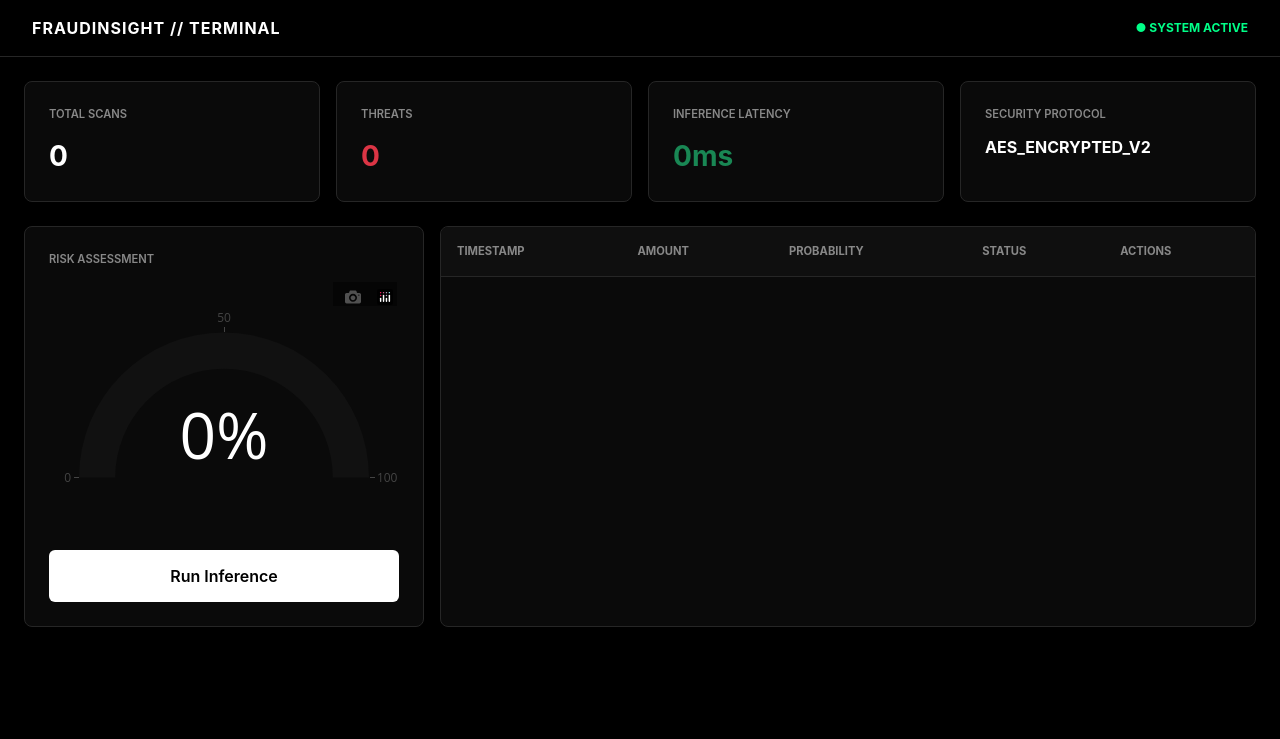
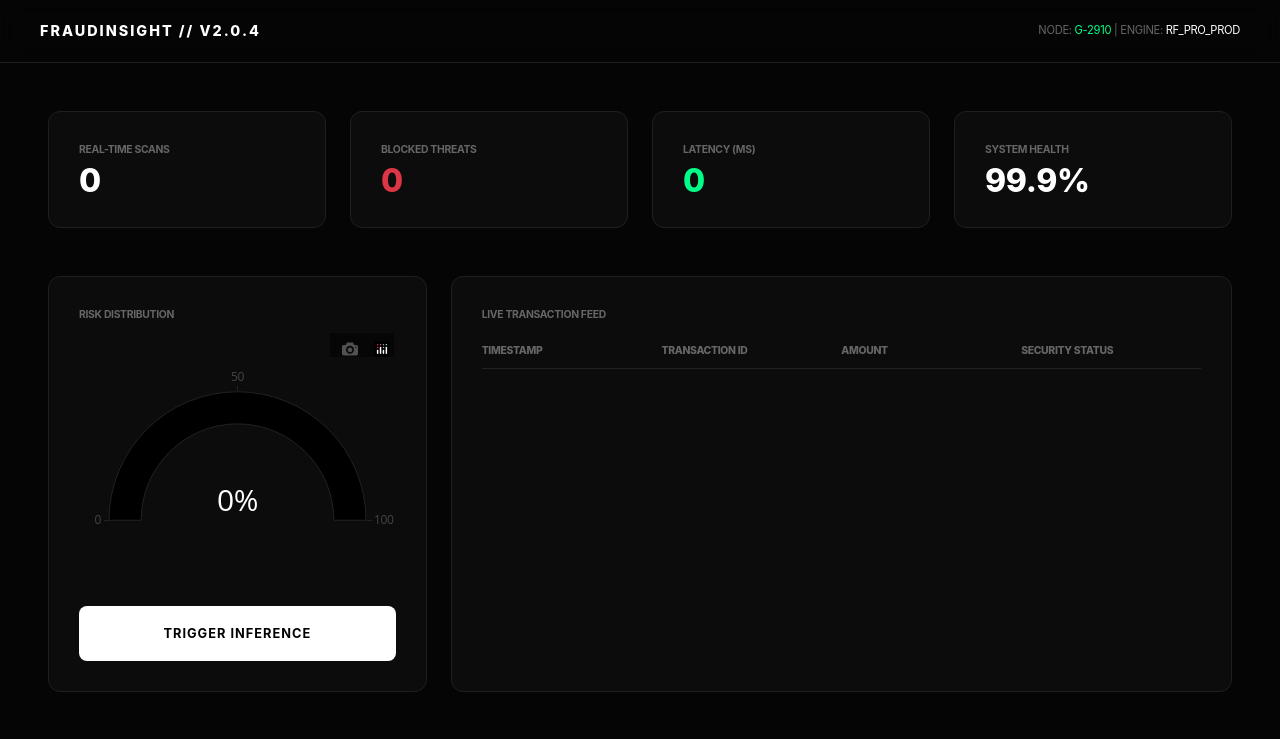
Before and after one commit to DynamicKarabo/FraudInsight-ML, a Django app: page /dashboard/ in a window 1280 px wide. Shown: the top 739 px of the page. Run offline with Django 5.2, Linux system fonts and the light colour scheme; lists and menus that the app fills with data are empty; some libraries are stand-ins or nearby versions.

Commit message:
feat: Introduce dashboard.html for a fraud insight UI with dynamic stats, a risk gauge, and a transaction feed.

```diff
--- a/dashboard/templates/dashboard/dashboard.html
+++ b/dashboard/templates/dashboard/dashboard.html
@@ -3,214 +3,294 @@
 
 <head>
     <meta charset="UTF-8">
-    <title>FraudInsight Pro | Terminal</title>
+    <meta name="viewport" content="width=device-width, initial-scale=1.0">
+    <title>FRAUDINSIGHT | TERMINAL</title>
     <link href="https://cdn.jsdelivr.net/npm/bootstrap@5.3.0/dist/css/bootstrap.min.css" rel="stylesheet">
     <script src="https://cdn.plot.ly/plotly-latest.min.js"></script>
     <style>
         :root {
-            --bg: #000;
-            --card: #0a0a0a;
-            --border: #262626;
-            --text: #fff;
-            --muted: #888;
+            --bg: #050505;
+            --card: #0c0c0c;
+            --border: #1f1f1f;
+            --text: #ffffff;
+            --muted: #666666;
             --danger: #ff3333;
             --success: #00ff88;
+            --accent: #ffffff;
         }
 
         body {
-            background: var(--bg);
+            background-color: var(--bg);
             color: var(--text);
-            font-family: -apple-system, sans-serif;
-            margin: 0;
+            font-family: 'Inter', -apple-system, sans-serif;
+            letter-spacing: -0.02em;
+            overflow-x: hidden;
         }
 
+        /* Top Navigation */
         .v-nav {
             border-bottom: 1px solid var(--border);
-            padding: 16px 32px;
+            padding: 20px 40px;
             display: flex;
             justify-content: space-between;
             align-items: center;
+            background: rgba(5, 5, 5, 0.8);
+            backdrop-filter: blur(10px);
+            position: sticky;
+            top: 0;
+            z-index: 100;
         }
 
+        .v-logo {
+            font-weight: 800;
+            font-size: 0.9rem;
+            letter-spacing: 2px;
+        }
+
+        /* Dashboard Grid */
         .v-card {
             background: var(--card);
             border: 1px solid var(--border);
-            border-radius: 8px;
-            padding: 24px;
+            border-radius: 12px;
+            padding: 30px;
             height: 100%;
+            transition: border 0.3s ease;
+        }
+
+        .v-card:hover {
+            border-color: #333;
         }
 
         .v-label {
             color: var(--muted);
-            font-size: 0.7rem;
+            font-size: 0.65rem;
             text-transform: uppercase;
-            font-weight: 600;
-            margin-bottom: 12px;
+            font-weight: 700;
+            margin-bottom: 8px;
         }
 
         .v-stat {
-            font-size: 1.75rem;
-            font-weight: 700;
+            font-size: 2rem;
+            font-weight: 800;
+            line-height: 1;
         }
 
-        .btn-vercel {
-            background: #fff;
+        /* Inference Button */
+        .btn-main {
+            background: var(--accent);
             color: #000;
-            font-weight: 600;
+            font-weight: 700;
             border: none;
-            padding: 14px;
-            border-radius: 6px;
+            padding: 18px;
+            border-radius: 8px;
             width: 100%;
-            margin-top: 20px;
-            transition: all 0.2s;
+            margin-top: 25px;
+            text-transform: uppercase;
+            font-size: 0.8rem;
+            letter-spacing: 1px;
+            transition: all 0.2s cubic-bezier(0.4, 0, 0.2, 1);
         }
 
-        .btn-vercel:disabled {
-            background: #333;
-            color: #666;
+        .btn-main:hover {
+            transform: scale(1.02);
+            opacity: 0.9;
+        }
+
+        .btn-main:active {
+            transform: scale(0.98);
+        }
+
+        .btn-main:disabled {
+            background: #222;
+            color: #555;
             cursor: not-allowed;
         }
 
-        .table {
-            color: var(--text);
-            width: 100%;
-            border-collapse: collapse;
+        /* Activity Feed */
+        .feed-container {
+            max-height: 500px;
+            overflow-y: auto;
+            scrollbar-width: none;
+            /* Firefox */
         }
 
-        .table thead th {
-            background: #0f0f0f;
-            border-bottom: 1px solid var(--border);
-            color: var(--muted);
-            font-size: 0.7rem;
-            padding: 16px;
-            text-align: left;
+        .feed-container::-webkit-scrollbar {
+            display: none;
         }
 
-        .table td {
+        .feed-item {
+            display: grid;
+            grid-template-columns: 1fr 1fr 1fr 1fr;
+            padding: 16px 0;
             border-bottom: 1px solid var(--border);
-            padding: 16px;
-            font-size: 0.85rem;
+            animation: slideIn 0.4s ease-out forwards;
         }
 
-        @keyframes fadeIn {
+        @keyframes slideIn {
             from {
                 opacity: 0;
+                transform: translateX(10px);
             }
 
             to {
                 opacity: 1;
+                transform: translateX(0);
             }
         }
 
-        .new-row {
-            animation: fadeIn 0.5s ease-in;
+        .badge-status {
+            padding: 4px 10px;
+            border-radius: 4px;
+            font-size: 0.7rem;
+            font-weight: 800;
+            text-transform: uppercase;
+        }
+
+        .badge-clear {
+            background: rgba(0, 255, 136, 0.1);
+            color: var(--success);
+        }
+
+        .badge-fraud {
+            background: rgba(255, 51, 51, 0.1);
+            color: var(--danger);
         }
     </style>
 </head>
 
 <body>
+
     <nav class="v-nav">
-        <div style="font-weight:700; letter-spacing:1px;">FRAUDINSIGHT // TERMINAL</div>
-        <div id="status-light" style="font-size:0.75rem; color:var(--success); font-weight:700;">● SYSTEM ACTIVE</div>
+        <div class="v-logo">FRAUDINSIGHT // V2.0.4</div>
+        <div style="font-size: 0.7rem; color: var(--muted);">NODE: <span style="color:var(--success)">G-2910</span> |
+            ENGINE: <span style="color:var(--text)">RF_PRO_PROD</span></div>
     </nav>
 
-    <div class="container-fluid p-4">
-        <div class="row g-3 mb-4">
+    <div class="container-fluid p-5">
+        <div class="row g-4 mb-5">
             <div class="col-md-3">
                 <div class="v-card">
-                    <div class="v-label">Total Scans</div>
+                    <div class="v-label">Real-time Scans</div>
                     <div class="v-stat" id="total-scans">0</div>
                 </div>
             </div>
             <div class="col-md-3">
                 <div class="v-card">
-                    <div class="v-label">Threats</div>
+                    <div class="v-label">Blocked Threats</div>
                     <div class="v-stat text-danger" id="total-fraud">0</div>
                 </div>
             </div>
             <div class="col-md-3">
                 <div class="v-card">
-                    <div class="v-label">Inference Latency</div>
-                    <div class="v-stat text-success" id="latency">0ms</div>
+                    <div class="v-label">Latency (ms)</div>
+                    <div class="v-stat" id="latency-val" style="color: var(--success);">0</div>
                 </div>
             </div>
             <div class="col-md-3">
                 <div class="v-card">
-                    <div class="v-label">Security Protocol</div>
-                    <div class="v-stat" style="font-size:1rem;">AES_ENCRYPTED_V2</div>
+                    <div class="v-label">System Health</div>
+                    <div class="v-stat">99.9%</div>
                 </div>
             </div>
         </div>
 
-        <div class="row g-3">
+        <div class="row g-4">
             <div class="col-lg-4">
                 <div class="v-card">
-                    <div class="v-label">Risk Assessment</div>
-                    <div id="gauge-chart" style="height: 250px;"></div>
-                    <button onclick="runInference()" id="scan-btn" class="btn-vercel">Run Inference</button>
+                    <div class="v-label">Risk Distribution</div>
+                    <div id="gauge-container"></div>
+                    <button onclick="runInference()" id="main-btn" class="btn-main">Trigger Inference</button>
                 </div>
             </div>
+
             <div class="col-lg-8">
-                <div class="v-card" style="padding:0; overflow:hidden;">
-                    <table class="table">
-                        <thead>
-                            <tr>
-                                <th>TIMESTAMP</th>
-                                <th>AMOUNT</th>
-                                <th>PROBABILITY</th>
-                                <th>STATUS</th>
-                                <th>ACTIONS</th>
-                            </tr>
-                        </thead>
-                        <tbody id="history-body"></tbody>
-                    </table>
+                <div class="v-card">
+                    <div class="v-label" style="margin-bottom: 20px;">Live Transaction Feed</div>
+                    <div
+                        style="display: grid; grid-template-columns: 1fr 1fr 1fr 1fr; border-bottom: 1px solid #222; padding-bottom: 10px; color: var(--muted); font-size: 0.65rem; font-weight: 800; text-transform: uppercase;">
+                        <div>Timestamp</div>
+                        <div>Transaction ID</div>
+                        <div>Amount</div>
+                        <div>Security Status</div>
+                    </div>
+                    <div id="feed" class="feed-container">
+                    </div>
                 </div>
             </div>
         </div>
     </div>
 
     <script>
-        let scans = 0, frauds = 0;
+        let scansCount = 0;
+        let fraudCount = 0;
+
         const initGauge = () => {
-            const data = [{ type: "indicator", mode: "gauge+number", value: 0, number: { suffix: "%", font: { color: 'white' } }, gauge: { axis: { range: [0, 100], tickcolor: "#444" }, bar: { color: "#fff" }, bgcolor: "#111", borderwidth: 0 } }];
-            Plotly.newPlot('gauge-chart', data, { paper_bgcolor: "rgba(0,0,0,0)", margin: { t: 0, b: 0, l: 30, r: 30 }, height: 250 });
+            const setup = [{
+                type: "indicator",
+                mode: "gauge+number",
+                value: 0,
+                number: { suffix: "%", font: { color: 'white', size: 30 } },
+                gauge: {
+                    axis: { range: [0, 100], tickcolor: "#222" },
+                    bar: { color: "#ffffff" },
+                    bgcolor: "#000",
+                    borderwidth: 1,
+                    bordercolor: "#222"
+                }
+            }];
+            const layout = { paper_bgcolor: "rgba(0,0,0,0)", margin: { t: 0, b: 0, l: 30, r: 30 }, height: 250 };
+            Plotly.newPlot('gauge-container', setup, layout);
         };
         initGauge();
 
         async function runInference() {
-            const btn = document.getElementById('scan-btn'), start = performance.now();
-            btn.disabled = true; btn.innerText = "Analyzing Signal...";
+            const btn = document.getElementById('main-btn');
+            const startTime = performance.now();
+
+            btn.disabled = true;
+            btn.innerText = "Analyzing Packet...";
 
             try {
                 const response = await fetch('/dashboard/predict/');
                 const data = await response.json();
-                if (data.error) throw new Error(data.error);
 
-                scans++; if (data.prediction === "Fraud") frauds++;
-                document.getElementById('total-scans').innerText = scans;
-                document.getElementById('total-fraud').innerText = frauds;
+                // Update Stats
+                scansCount++;
+                if (data.prediction === "Fraud") fraudCount++;
+                document.getElementById('total-scans').innerText = scansCount;
+                document.getElementById('total-fraud').innerText = fraudCount;
 
-                Plotly.restyle('gauge-chart', { 'value': [data.probability * 100], 'gauge.bar.color': [data.prediction === "Fraud" ? "#ff3333" : "#fff"] });
+                // Update Gauge
+                Plotly.restyle('gauge-container', {
+                    'value': [data.probability * 100],
+                    'gauge.bar.color': [data.prediction === "Fraud" ? "#ff3333" : "#ffffff"]
+                });
 
-                const tbody = document.getElementById('history-body');
-                const row = tbody.insertRow(0);
-                row.className = "new-row";
-                const color = data.prediction === "Fraud" ? "var(--danger)" : "var(--success)";
+                // Update Feed
+                const feed = document.getElementById('feed');
+                const item = document.createElement('div');
+                item.className = 'feed-item';
 
-                row.innerHTML = `
-                    <td>${new Date().toLocaleTimeString()}</td>
-                    <td>$${data.amount.toFixed(2)}</td>
-                    <td>${(data.probability * 100).toFixed(1)}%</td>
-                    <td style="color:${color}; font-weight:700;">${data.prediction.toUpperCase()}</td>
-                    <td><button style="background:transparent; border:1px solid var(--border); color:var(--muted); font-size:0.6rem; padding:2px 8px;" onclick="this.closest('tr').remove()">DISMISS</button></td>
-                `;
+                const isFraud = data.prediction === "Fraud";
+                const badgeClass = isFraud ? 'badge-fraud' : 'badge-clear';
 
-                document.getElementById('latency').innerText = Math.round(performance.now() - start) + "ms";
+                item.innerHTML = `
+                <div style="font-size: 0.8rem;">${new Date().toLocaleTimeString()}</div>
+                <div style="color: var(--muted); font-family: monospace;">#${Math.random().toString(16).slice(2, 8).toUpperCase()}</div>
+                <div style="font-weight: 700;">$${data.amount.toFixed(2)}</div>
+                <div><span class="badge-status ${badgeClass}">${data.prediction}</span></div>
+            `;
+
+                feed.prepend(item);
+
+                // Update Latency
+                document.getElementById('latency-val').innerText = Math.round(performance.now() - startTime);
+
             } catch (e) {
-                console.error(e);
-                alert("Server error: Check terminal logs.");
+                console.error("Critical Failure:", e);
             } finally {
-                btn.disabled = false; btn.innerText = "Run Inference";
+                btn.disabled = false;
+                btn.innerText = "Trigger Inference";
             }
         }
     </script>
```
